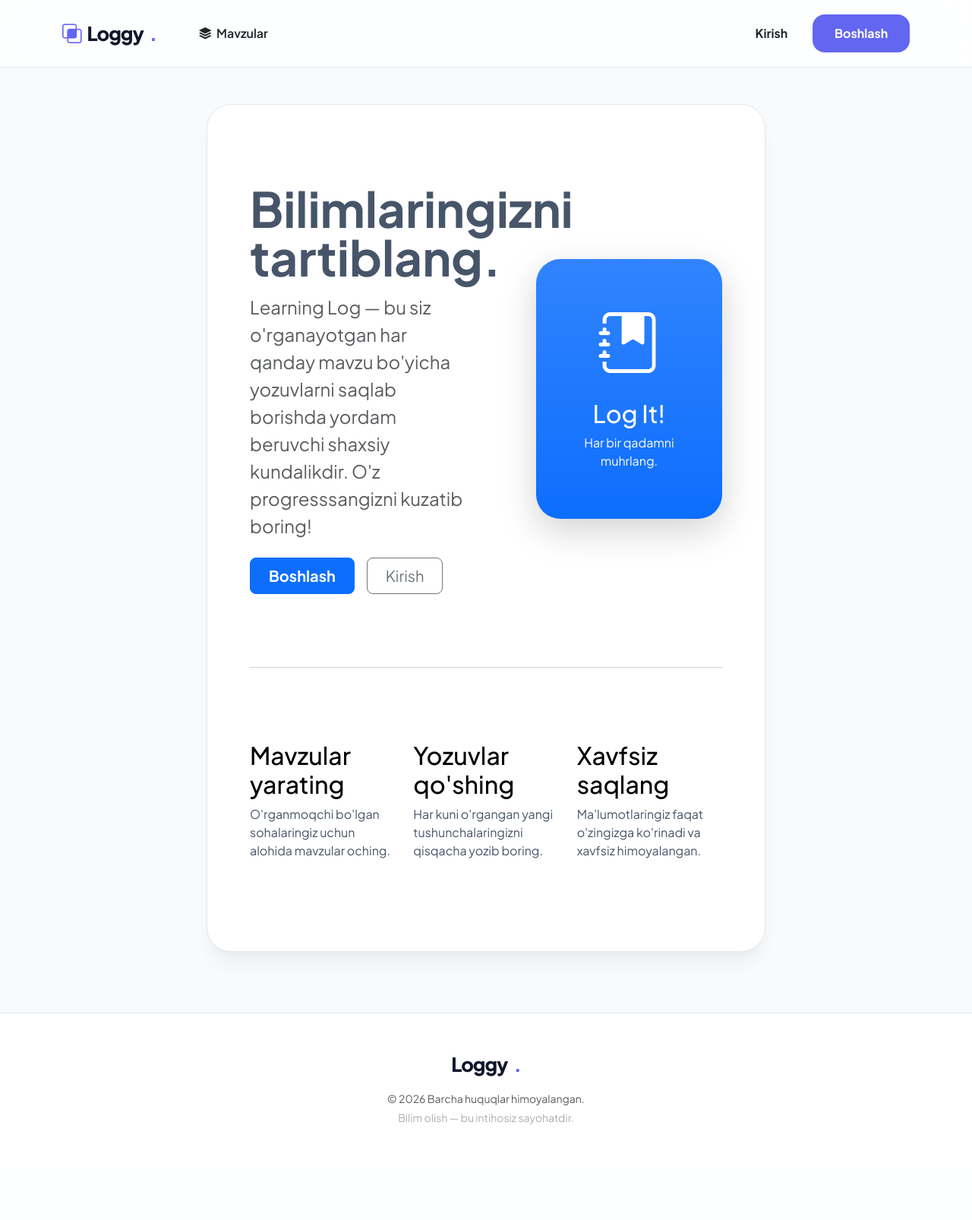
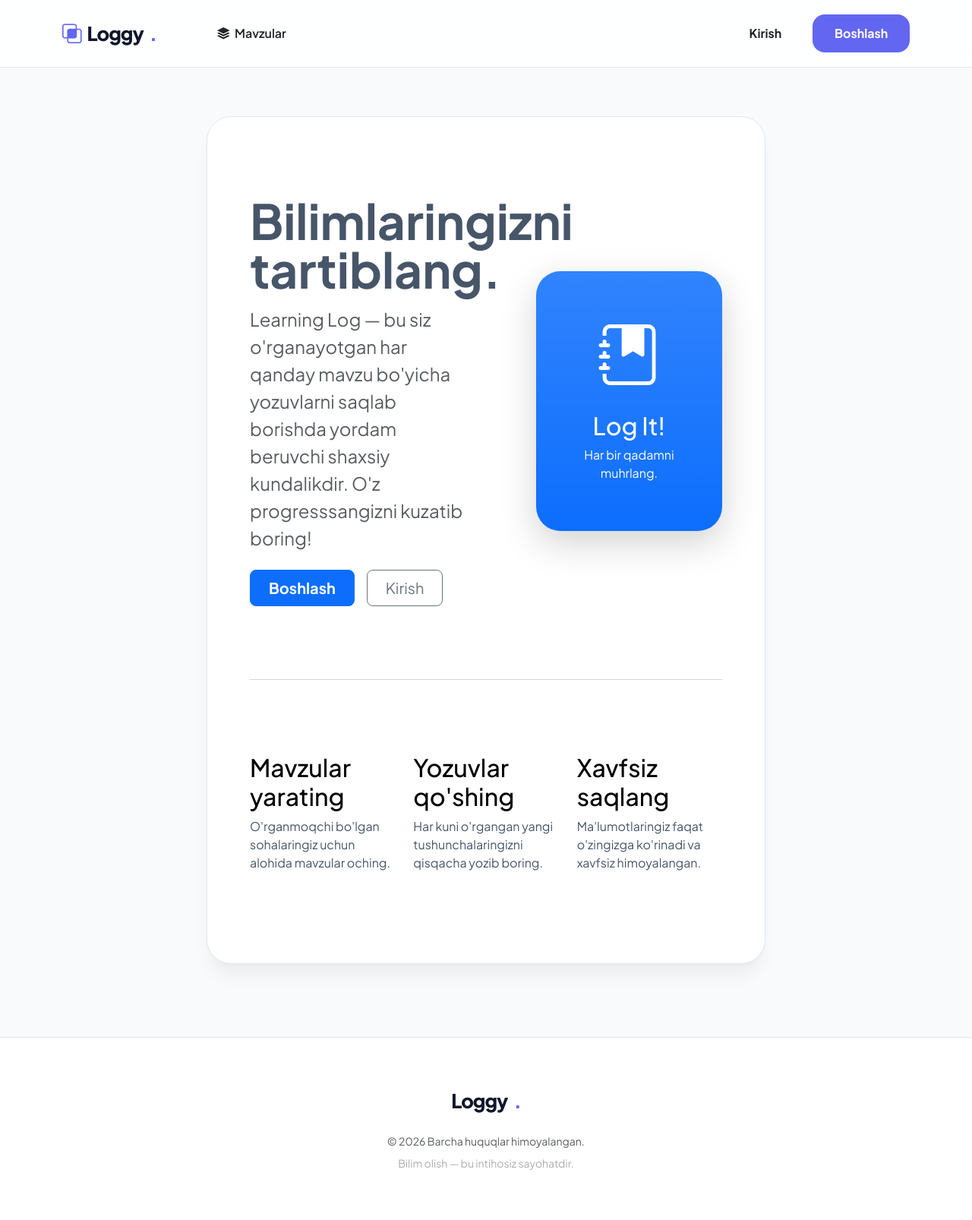
Before and after one commit to Nizomiddin2006/Learning_Log, a Django app: page / in a window 1280 px wide. Shown: the whole page at 76% size. Before the commit the page ends 1480 px from the top, so only its background shows below. Run offline with Django 5.2, Linux system fonts and the light colour scheme.

Commit message:
Fixed urls in index.html: changed users to user

```diff
--- a/learning_logs/templates/learning_logs/base.html
+++ b/learning_logs/templates/learning_logs/base.html
@@ -28,12 +28,9 @@
             -webkit-font-smoothing: antialiased;
             text-rendering: optimizeLegibility;
             overflow-x: hidden;
-            display: flex;
-            flex-column: column;
-            min-height: 100vh;
         }
 
-        /* Modern Brand */
+        /* Modern Gradient Brand */
         .navbar-brand {
             font-weight: 800;
             font-size: 1.6rem;
@@ -62,10 +59,10 @@
             border: 1px solid var(--border);
             box-shadow: 0 4px 6px -1px rgba(0, 0, 0, 0.02),
                         0 20px 25px -5px rgba(0, 0, 0, 0.05);
-            animation: fadeIn 0.6s ease-out;
+            transition: transform 0.3s ease;
         }
 
-        /* Buttons */
+        /* Advanced Buttons */
         .btn-brand {
             background: var(--accent);
             color: white;
@@ -73,16 +70,16 @@
             padding: 0.8rem 1.8rem;
             border-radius: 16px;
             font-weight: 700;
-            transition: all 0.3s ease;
+            transition: all 0.4s cubic-bezier(0.175, 0.885, 0.32, 1.275);
         }
         .btn-brand:hover {
             background: #4f46e5;
             color: white;
-            transform: translateY(-2px);
-            box-shadow: 0 10px 20px -5px rgba(99, 102, 241, 0.4);
+            transform: translateY(-3px) scale(1.02);
+            box-shadow: 0 15px 30px -5px rgba(99, 102, 241, 0.4);
         }
 
-        /* Profile Pill */
+        /* Profile & Logout Section */
         .user-pill {
             background: var(--accent-soft);
             padding: 6px 16px;
@@ -111,6 +108,7 @@
             transform: rotate(90deg);
         }
 
+        /* Back Button - Minimalist */
         .back-nav {
             display: inline-flex;
             align-items: center;
@@ -118,45 +116,75 @@
             color: var(--text-body);
             text-decoration: none;
             font-weight: 600;
-            margin-bottom: 1.5rem;
-            transition: 0.2s;
+            font-size: 0.95rem;
+            margin-bottom: 2rem;
+            padding: 8px 16px;
+            border-radius: 12px;
+            transition: all 0.2s;
         }
-        .back-nav:hover { color: var(--accent); }
+        .back-nav:hover {
+            background: var(--accent-soft);
+            color: var(--accent);
+        }
 
+        /* Layout */
         .main-container {
-            margin-top: 3rem;
-            margin-bottom: 5rem;
-            flex-grow: 1;
+            margin-top: 4rem;
+            margin-bottom: 6rem;
         }
 
         footer {
             background: var(--surface);
-            padding: 3rem 0;
+            padding: 4rem 0;
             border-top: 1px solid var(--border);
         }
 
+        /* Micro-animations */
         @keyframes fadeIn {
             from { opacity: 0; transform: translateY(20px); }
             to { opacity: 1; transform: translateY(0); }
         }
+        .content-box { animation: fadeIn 0.6s ease-out; }
 
-        /* Responsive Fixes */
-        @media (max-width: 768px) {
-            .content-box { padding: 1.5rem; border-radius: 24px; }
-            .main-container { margin-top: 1.5rem; }
-            .navbar-brand { font-size: 1.3rem; }
-            .user-pill { display: none !important; } /* Telefonda faqat power icon qoladi */
-            .navbar-collapse {
-                background: white;
-                padding: 1rem;
-                border-radius: 16px;
-                margin-top: 10px;
-                box-shadow: 0 10px 15px rgba(0,0,0,0.05);
-            }
-        }
+        /* Mobil qurilmalar uchun moslashtirish */
+@media (max-width: 768px) {
+    .content-box {
+        padding: 1.5rem; /* Telefonda ichki joyni kamaytiramiz */
+        border-radius: 20px; /* Burchaklarni biroz yumshatamiz */
+    }
+
+    .main-container {
+        margin-top: 2rem; /* Tepadan masofani kamaytiramiz */
+        padding: 0 10px; /* Yon tomondan biroz joy tashlaymiz */
+    }
+
+    .navbar-brand {
+        font-size: 1.3rem; /* Brand nomini biroz kichraytiramiz */
+    }
+
+    .user-pill {
+        display: none !important; /* Telefonda foydalanuvchi nomini yashirib turamiz (joy tejash uchun) */
+    }
+
+    .btn-brand {
+        padding: 0.6rem 1.2rem;
+        font-size: 0.9rem;
+    }
+}
+
+/* Juda kichik ekranlar uchun (iPhone SE kabi) */
+@media (max-width: 400px) {
+    .navbar .container {
+        padding: 0 15px;
+    }
+    .content-box {
+        padding: 1rem;
+    }
+}
+
     </style>
 </head>
-<body class="d-flex flex-column">
+<body class="d-flex flex-column min-vh-100">
 
     <nav class="navbar navbar-expand-lg sticky-top">
         <div class="container">
@@ -164,12 +192,12 @@
                 <i class="bi bi-intersect brand-dot"></i> Loggy<span class="brand-dot">.</span>
             </a>
 
-            <button class="navbar-toggler border-0 shadow-none" type="button" data-bs-toggle="collapse" data-bs-target="#navbarNav">
+            <button class="navbar-toggler border-0" type="button" data-bs-toggle="collapse" data-bs-target="#navbarNav">
                 <span class="navbar-toggler-icon"></span>
             </button>
 
             <div class="collapse navbar-collapse" id="navbarNav">
-                <ul class="navbar-nav me-auto ps-lg-4">
+                <ul class="navbar-nav me-auto ps-lg-5">
                     <li class="nav-item">
                         <a class="nav-link fw-semibold px-3 text-dark" href="{% url 'learning_logs:topics' %}">
                             <i class="bi bi-stack me-1"></i> Mavzular
@@ -177,21 +205,21 @@
                     </li>
                 </ul>
 
-                <div class="d-flex align-items-center gap-3 mt-3 mt-lg-0">
+                <div class="d-flex align-items-center gap-3">
                     {% if user.is_authenticated %}
                         <div class="user-pill d-none d-sm-flex">
-                            <i class="bi bi-person-circle text-accent"></i>
-                            <span class="fw-bold text-dark small">{{ user.username }}</span>
+                            <i class="bi bi-person-circle text-accent fs-5"></i>
+                            <span class="fw-bold text-dark fs-6">{{ user.username }}</span>
                         </div>
-                        <form action="{% url 'user:logout' %}" method="post" class="m-0">
+                        <form action="{% url 'users:logout' %}" method="post" class="m-0">
                             {% csrf_token %}
                             <button type="submit" class="logout-btn-circle" title="Chiqish">
                                 <i class="bi bi-power"></i>
                             </button>
                         </form>
                     {% else %}
-                        <a href="{% url 'user:login' %}" class="btn btn-link text-decoration-none text-dark fw-bold px-3">Kirish</a>
-                        <a href="{% url 'user:register' %}" class="btn btn-brand">Boshlash</a>
+                        <a href="{% url 'users:login' %}" class="btn btn-link text-decoration-none text-dark fw-bold px-4">Kirish</a>
+                        <a href="{% url 'users:register' %}" class="btn btn-brand">Boshlash</a>
                     {% endif %}
                 </div>
             </div>
@@ -200,7 +228,7 @@
 
     <main class="container main-container">
         <div class="row justify-content-center">
-            <div class="col-xl-8 col-lg-10 col-12">
+            <div class="col-xl-8 col-lg-10">
                 {% if request.resolver_match.url_name != 'index' %}
                     <a href="javascript:history.back()" class="back-nav">
                         <i class="bi bi-arrow-left"></i> Orqaga qaytish
@@ -216,14 +244,14 @@
 
     <footer class="text-center mt-auto">
         <div class="container">
-            <div class="mb-3">
+            <div class="mb-4">
                 <a class="navbar-brand justify-content-center" href="#">
                     Loggy<span class="brand-dot">.</span>
                 </a>
             </div>
-            <div class="text-muted small">
+            <div class="text-muted small mb-0">
                 &copy; 2026 Barcha huquqlar himoyalangan. <br>
-                <span class="opacity-50 mt-1 d-block">Bilim olish — bu intihosiz sayohatdir.</span>
+                <span class="opacity-50 mt-2 d-block">Bilim olish — bu intihosiz sayohatdir.</span>
             </div>
         </div>
     </footer>
--- a/learning_logs/templates/learning_logs/index.html
+++ b/learning_logs/templates/learning_logs/index.html
@@ -10,8 +10,8 @@
 
         <div class="d-grid gap-2 d-md-flex justify-content-md-start mt-4">
             {% if not user.is_authenticated %}
-                <a href="{% url 'users:register' %}" class="btn btn-primary btn-lg px-4 me-md-2 fw-bold">Boshlash</a>
-                <a href="{% url 'users:login' %}" class="btn btn-outline-secondary btn-lg px-4">Kirish</a>
+                <a href="{% url 'user:register' %}" class="btn btn-primary btn-lg px-4 me-md-2 fw-bold">Boshlash</a>
+                <a href="{% url 'user:login' %}" class="btn btn-outline-secondary btn-lg px-4">Kirish</a>
             {% else %}
                 <a href="{% url 'learning_logs:topics' %}" class="btn btn-primary btn-lg px-4 fw-bold">Mavzularimni ko'rish</a>
             {% endif %}
```
Also changed, not shown: db.sqlite3.
